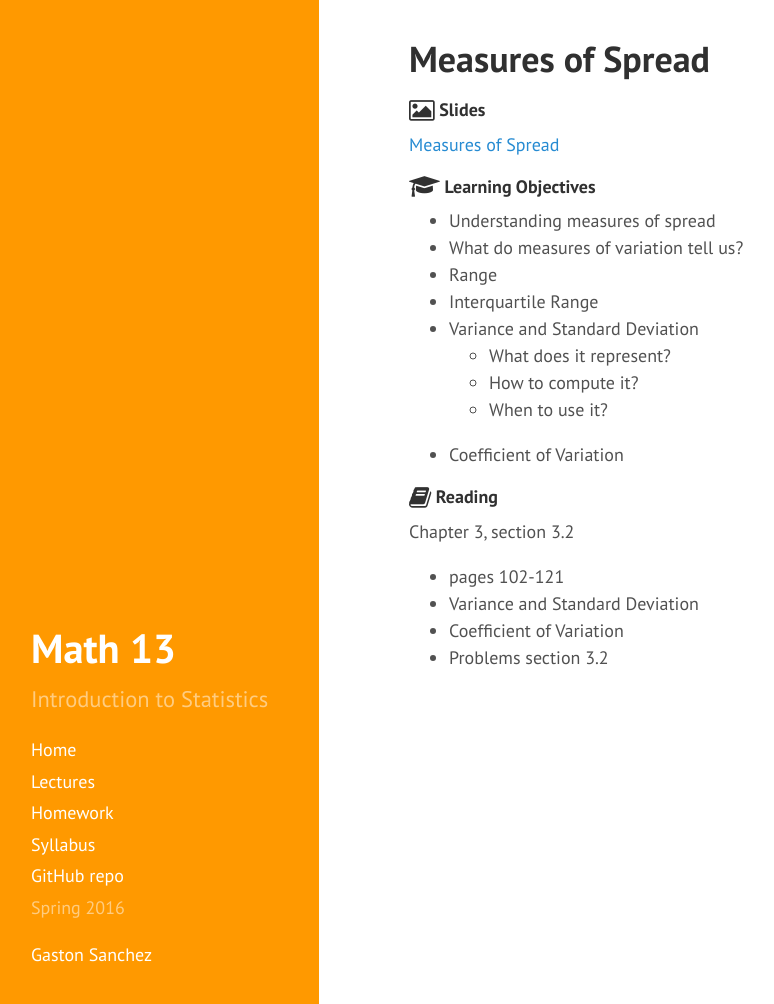
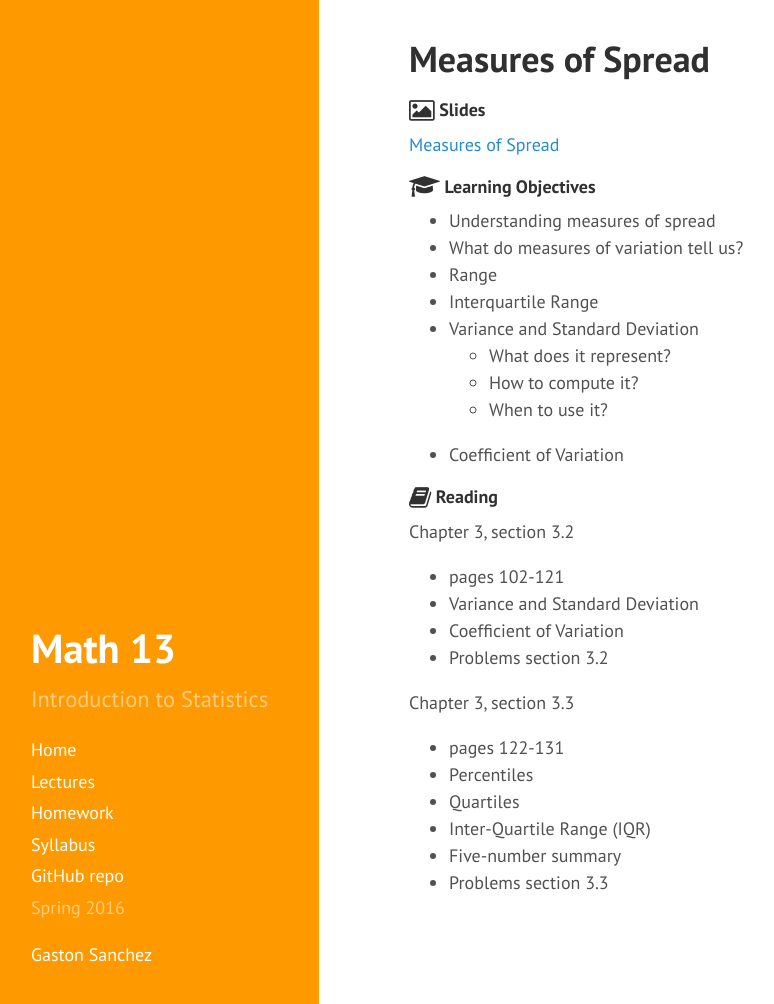
Before and after one commit to gastonstat/relic-math13, a Jekyll site: the page built from lectures/04-measures-spread.md, in a window 1280 px wide and 1004 px high. Shown: the whole window, without its empty margins (5-779 px from the left). Built offline with Jekyll 4.4.1, drawn with Linux system fonts in a browser that asks for light colours; nearby versions of some CDN libraries; Markdown is read by kramdown in place of the engine named in the settings.

```diff
--- a/lectures/04-measures-spread.md
+++ b/lectures/04-measures-spread.md
@@ -38,3 +38,12 @@
 - Variance and Standard Deviation
 - Coefficient of Variation
 - Problems section 3.2
+
+Chapter 3, section 3.3
+
+- pages 122-131
+- Percentiles
+- Quartiles
+- Inter-Quartile Range (IQR)
+- Five-number summary
+- Problems section 3.3
```
